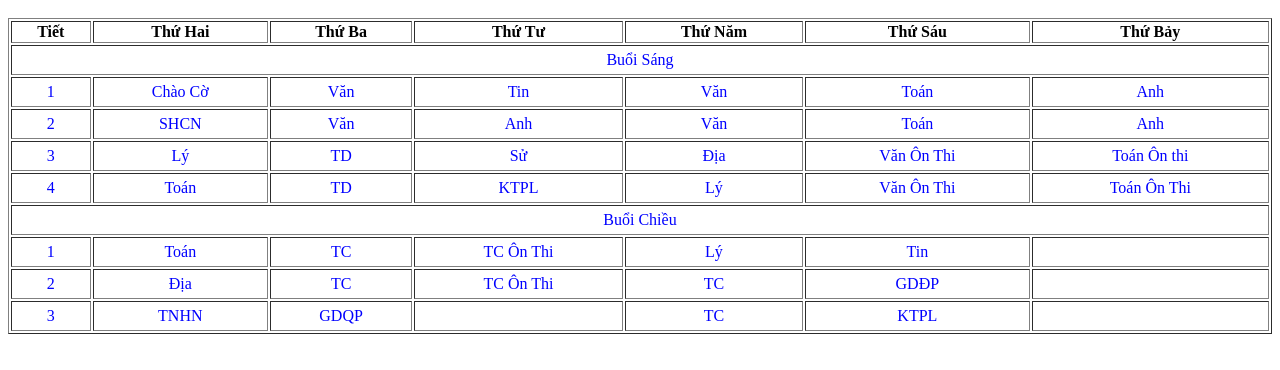
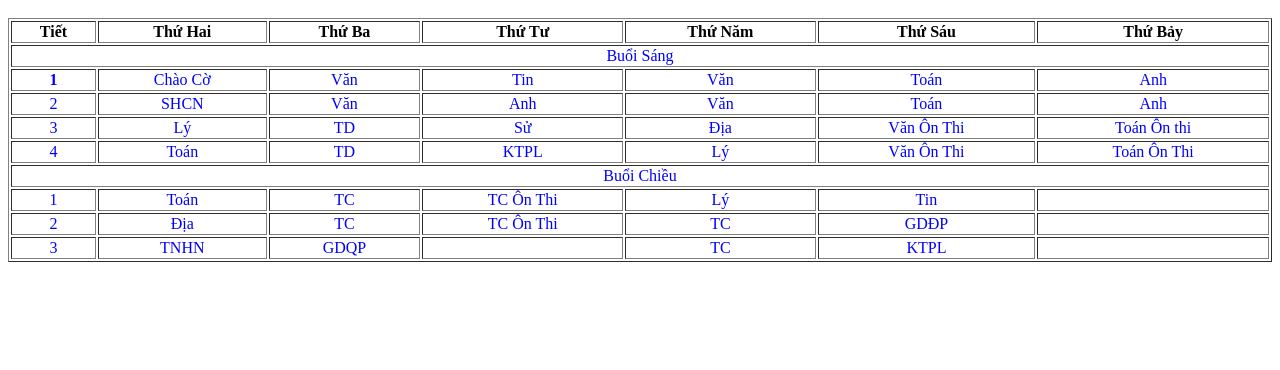
Before and after one commit to quockhanh2441-netizen/quockhanh12a4ne, a plain HTML site: page index.html in a window 1280 px wide. Shown: the part 48-418 px from the top of the page. Drawn offline with Linux system fonts and the light colour scheme.

Commit message:
Update index.html

```diff
--- a/index.html
+++ b/index.html
@@ -2,7 +2,7 @@
   <head>
    <meta charset = "utf-8">
     <style>
-      td {text-align: center; color: blue; padding: 5;}
+      td {text-align: center; color: blue;}
       h1 {text-align: center;}
     </style>
   </head>
@@ -16,7 +16,7 @@
         <tr>
           <td colspan="7">Buổi Sáng</td>
       <tr>
-        <td>1</td><td>Chào Cờ</td><td>Văn</td><td>Tin</td><td>Văn</td><td>Toán</td><td>Anh</td>
+        <td><b>1</b></td><td>Chào Cờ</td><td>Văn</td><td>Tin</td><td>Văn</td><td>Toán</td><td>Anh</td>
       </tr>
       <tr>
         <td>2</td><td>SHCN</td><td>Văn</td><td>Anh</td><td>Văn</td><td>Toán</td><td>Anh</td>
```
